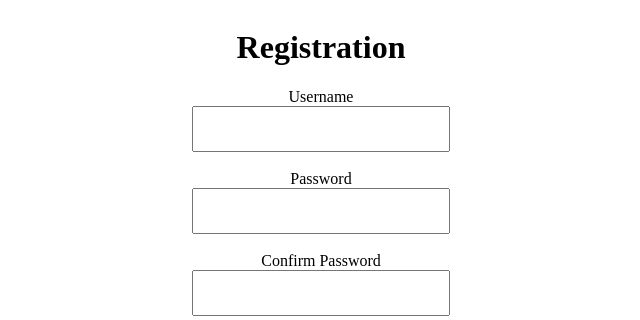
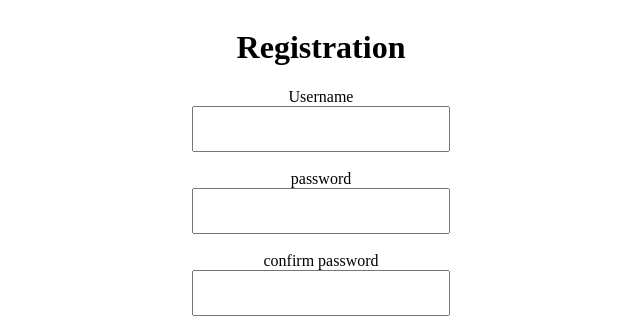
Before and after one commit to A-Amirhassani/OnlineStoreDB, a React (Create React App) app in the folder client/: page /register in a window 1280 px wide. Shown: the top 320 px of the page, without its empty margins (319-959 px from the left). Built offline with nearby package versions, Linux system fonts and the light colour scheme.

Commit message:
conflict resolved

```diff
--- a/client/src/Logout.js
+++ b/client/src/Logout.js
@@ -11,7 +11,7 @@ function Logout() {
 	return (
 		<div>
 			<h2>Logout Page</h2>
-			<p>Welcome{localStorage.getItem('username')}!</p>
+			<p>Welcome, {localStorage.getItem('username')}!</p>
 			<button onClick={handleLogout}>Logout</button>
 		</div>
 	);
--- a/client/src/Register.js
+++ b/client/src/Register.js
@@ -13,7 +13,7 @@ function Register() {
 	const [lastNameReg, setLastNameReg] = useState('');
 	const [emailReg, setEmailReg] = useState('');
 	const [showPasswordError, setShowPasswordError] = useState(false);
-	const [passwordMatch, setPasswordMatch ] = useState( false );
+	const [passwordMatch, setPasswordMatch] = useState(false);
 	const [emailError, setEmailError] = useState('');
 
 	const [passwordError, setPasswordError] = useState('');
@@ -32,11 +32,10 @@ function Register() {
 		}
 	};
 
-
-	  const validateEmail = (email) => {
-			const re = /\S+@\S+\.\S+/;
-			return re.test(email);
-		};
+	const validateEmail = (email) => {
+		const re = /\S+@\S+\.\S+/;
+		return re.test(email);
+	};
 
 	useEffect(() => {
 		setPasswordMatch(passwordReg === confirmPassword);
@@ -117,7 +116,7 @@ function Register() {
 					}}
 				/>
 				<br />
-				<label>Password</label>
+				<label>password</label>
 				<input
 					type="password"
 					onChange={(e) => {
@@ -126,7 +125,7 @@ function Register() {
 				/>
 				{passwordError && <div className="error">{passwordError}</div>}
 				<br />
-				<label>Confirm Password</label>
+				<label>confirm password</label>
 				<input
 					type="password"
 					name="confirmPassword"
```
Also changed, not shown: 1 other file (tests, documents, lock files or other folders).
